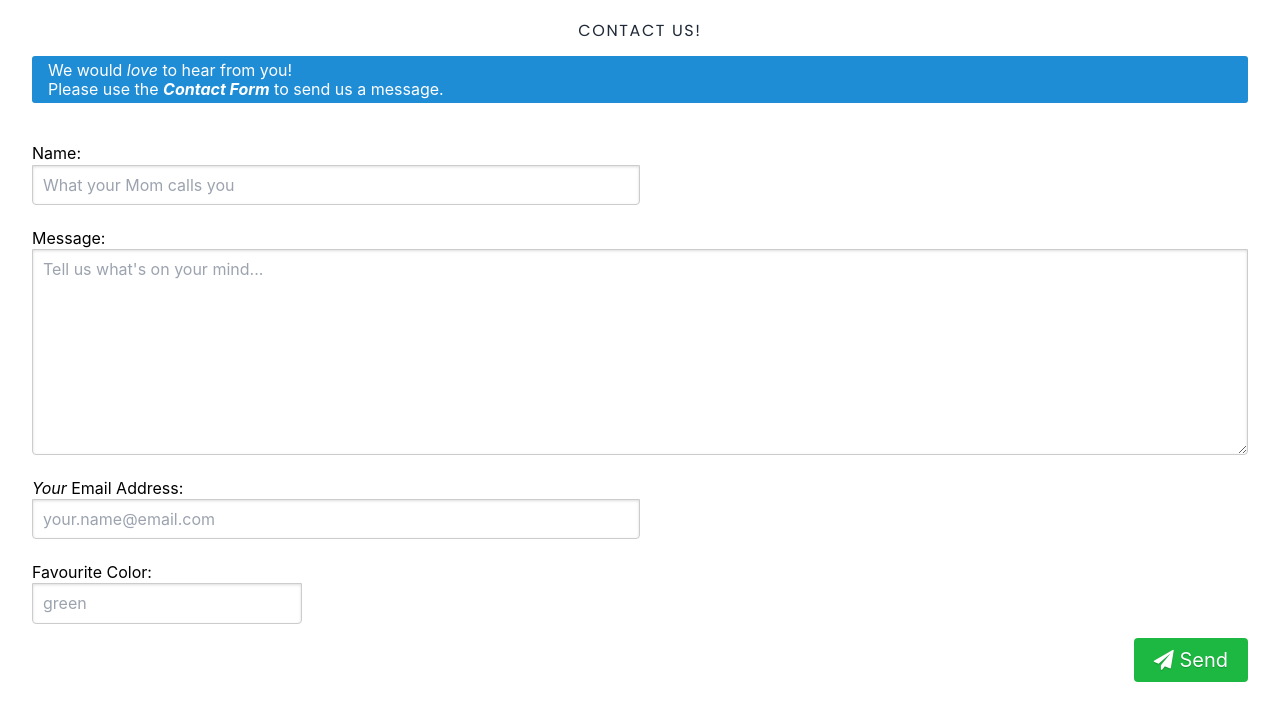
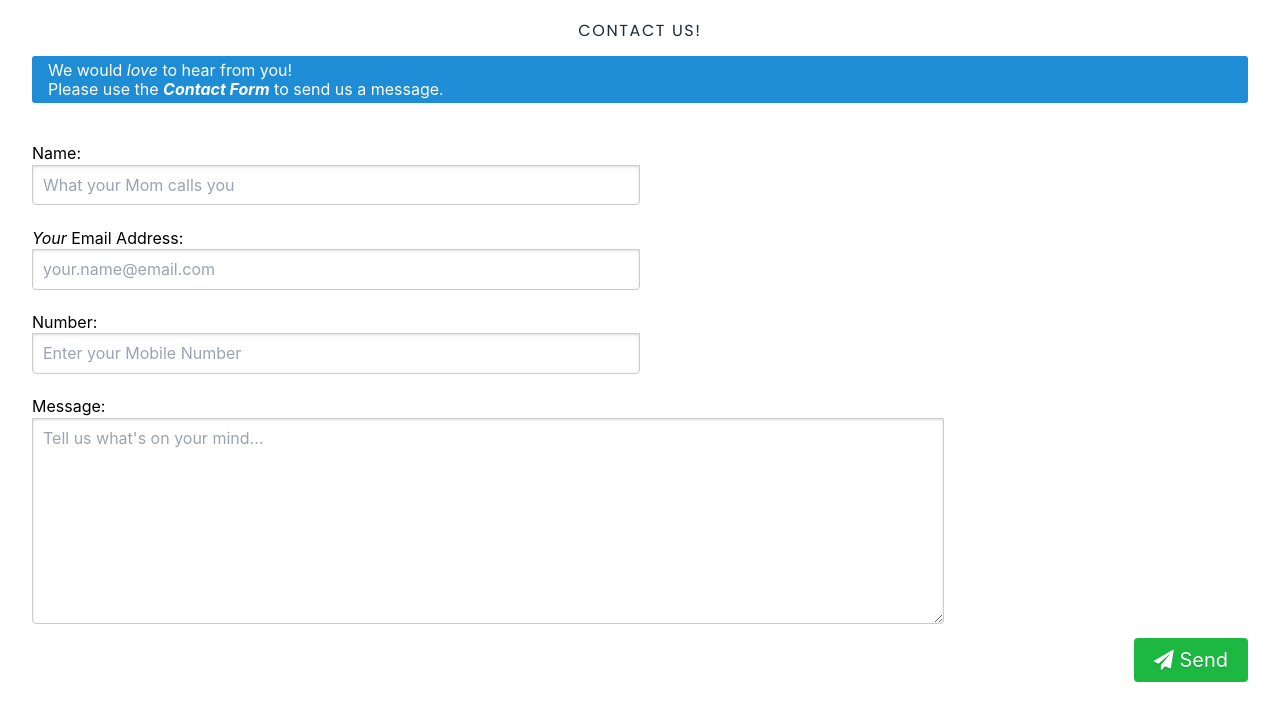
Before and after one commit to Saransh-Jainbu/MatJ, a website: page contact.html in a window 1280 px wide. Shown: the part 146-860 px from the top of the page. Drawn offline with nearby package versions, Linux system fonts and the light colour scheme.

Commit message:
Fixed form added necessary details

```diff
--- a/contact.html
+++ b/contact.html
@@ -103,20 +103,20 @@
             </fieldset>
 
             <fieldset class="pure-group">
+                <label for="email"><em>Your</em> Email Address:</label>
+                <input id="email" name="email" type="email" value=""
+                required placeholder="your.name@email.com"/>
+              </fieldset>
+
+              <fieldset class="pure-group">
+                <label for="number">Number: </label>
+                <input id="number" name="color" placeholder="Enter your Mobile Number" />
+              </fieldset>
+
+            <fieldset class="pure-group">
               <label for="message">Message: </label>
               <textarea id="message" name="message" rows="10"
               placeholder="Tell us what's on your mind..."></textarea>
-            </fieldset>
-
-            <fieldset class="pure-group">
-              <label for="email"><em>Your</em> Email Address:</label>
-              <input id="email" name="email" type="email" value=""
-              required placeholder="your.name@email.com"/>
-            </fieldset>
-
-            <fieldset class="pure-group">
-              <label for="color">Favourite Color: </label>
-              <input id="color" name="color" placeholder="green" />
             </fieldset>
 
             <fieldset class="pure-group honeypot-field">
--- a/fstyle.css
+++ b/fstyle.css
@@ -9,7 +9,7 @@ body {
       margin-bottom: 2em;
   }
   textarea {
-    width: 100%;
+    width: 75%;
   }
   .content-head {
     font-weight: 400;
@@ -32,7 +32,7 @@ body {
   button {
     float: right;
   }
-  #name, #email {
+  #name, #email ,#number {
     width: 50%;
   }
   .honeypot-field {
```
